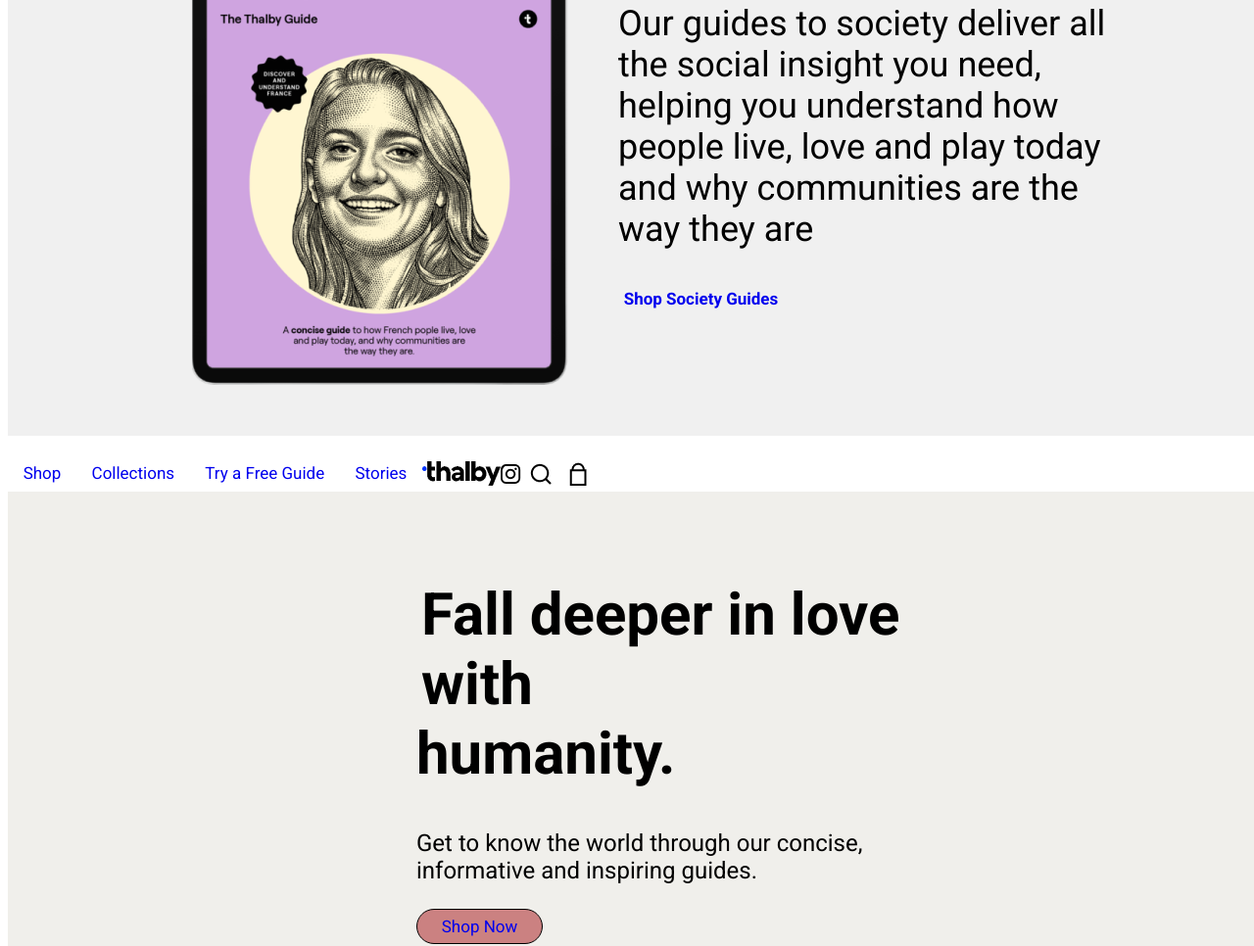
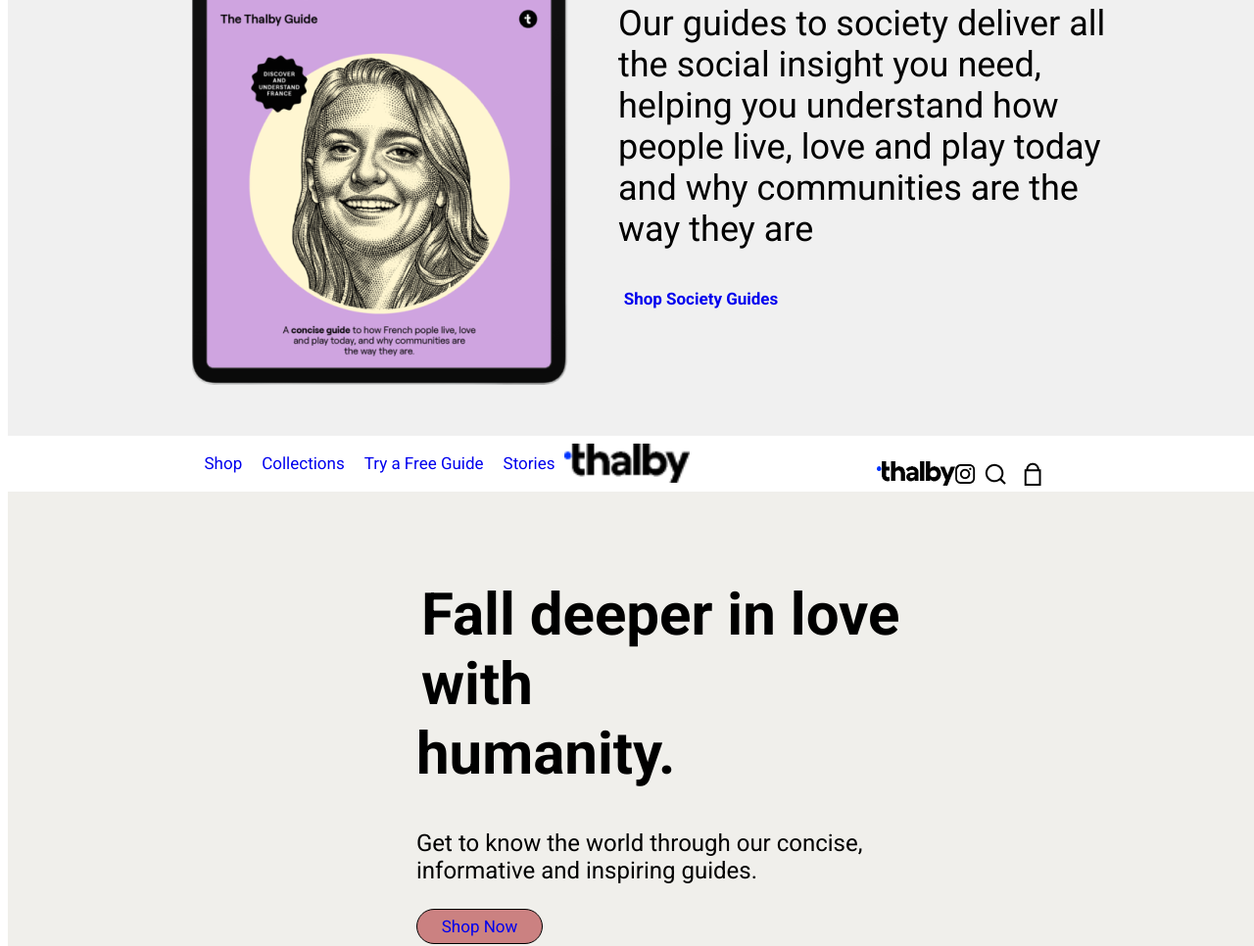
Before and after one commit to Kat3919/content, a plain HTML site: page index.html in a window 1280 px wide. Shown: the part 1308-2274 px from the top of the page at 98% size. Drawn offline with Linux system fonts and the light colour scheme.

Commit message:
changes to the layout2 header

```diff
--- a/styles.css
+++ b/styles.css
@@ -183,9 +183,10 @@
 }
 .headline1 {
   display: flex;
-  width: 423px;
-  margin: 18px 0;
-  padding: 10px 0;
+  width: 506px;
+  height: 40px;
+  box-sizing: border-box;
+  margin: auto;
 }
 .headline2 {
   margin: 18px 0;
@@ -251,3 +252,6 @@
   display: flex;
   align-items: center;
 }
+p > .link3 + .link3 {
+  margin-left: 28px;
+}
```
